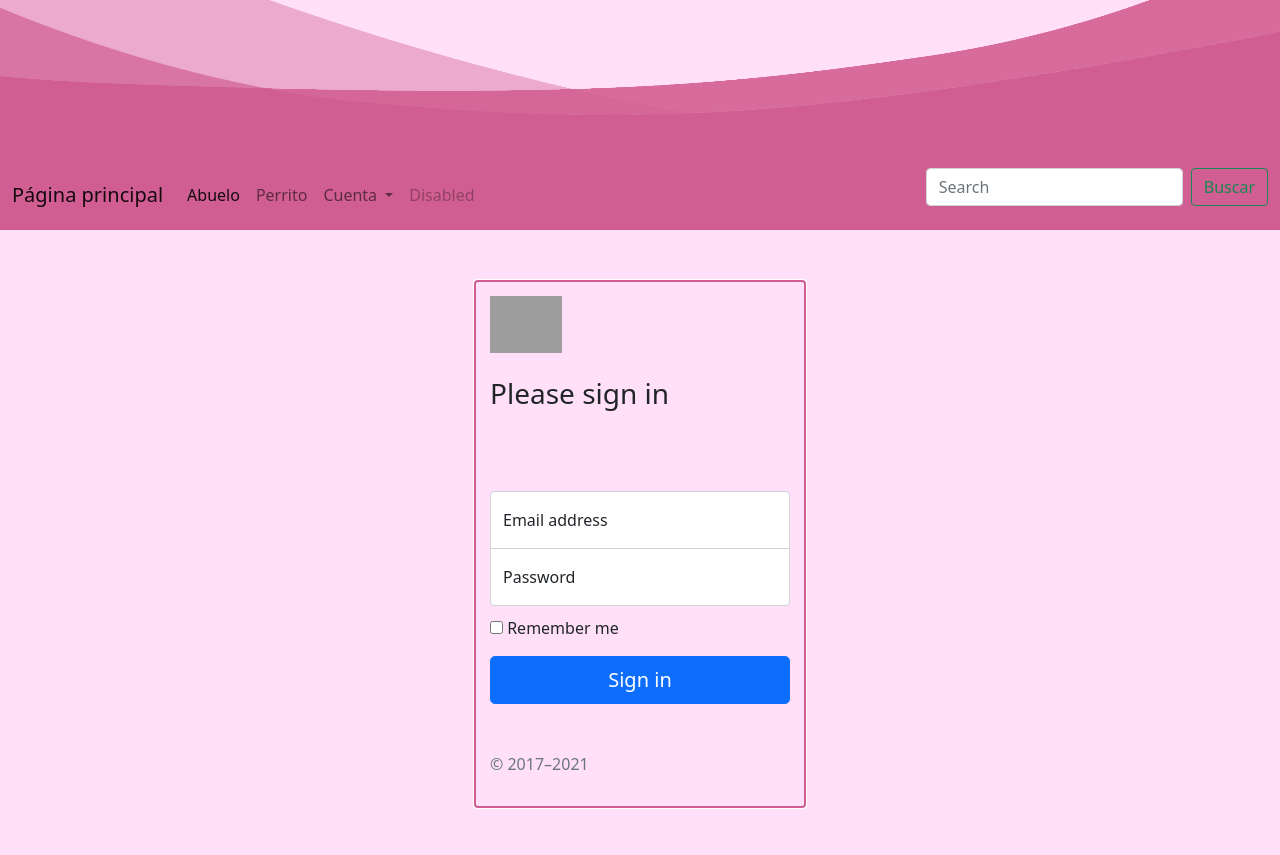
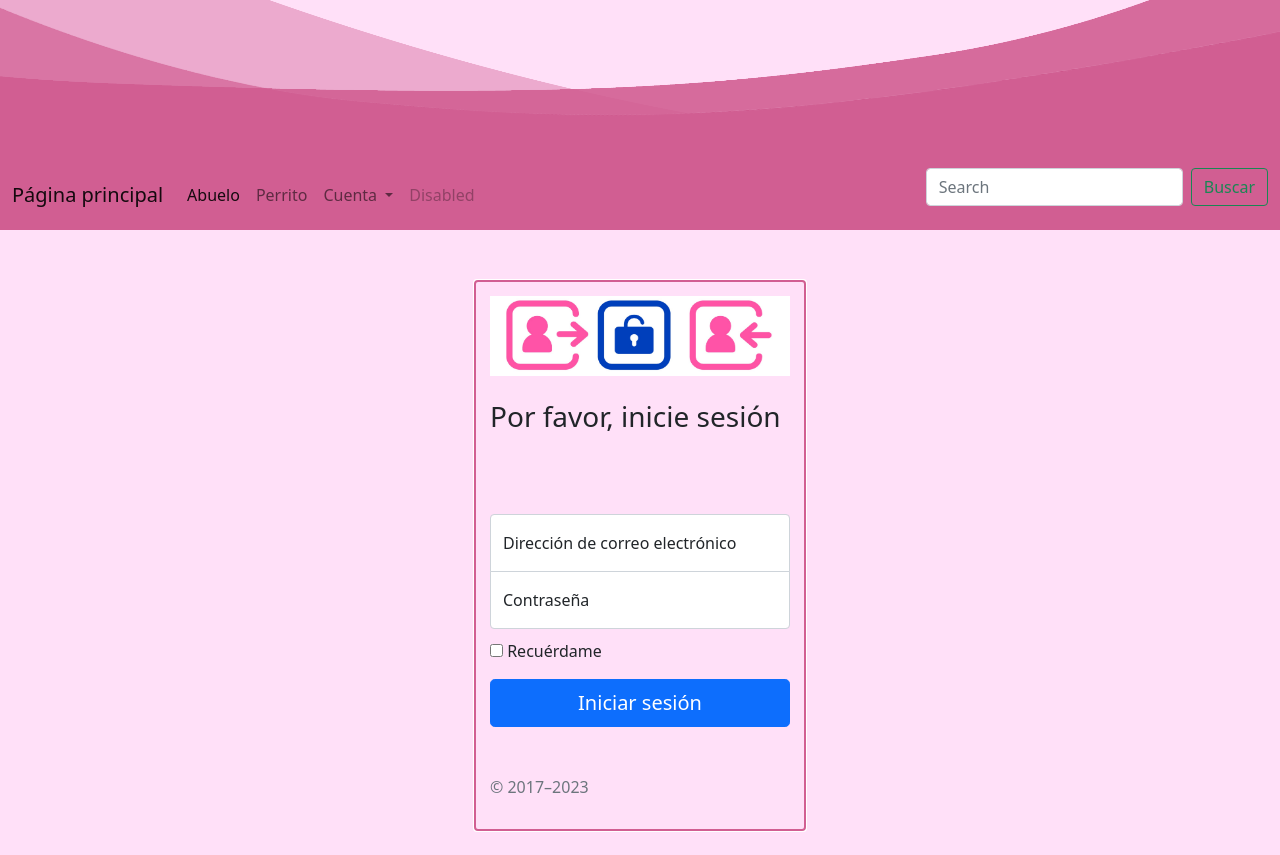
Before and after one commit to grupodisweb/noticias_siglomundo, a Flask app: page /inicio-sesion in a window 1280 px wide. Shown: the top 855 px of the page. Run offline with Flask 3, Linux system fonts and the light colour scheme; some libraries are stand-ins or nearby versions; grey boxes are pictures that could not be loaded.

Commit message:
inicio sesion mejorado (fernando)

```diff
--- a/app/templates/inicio-sesion.html
+++ b/app/templates/inicio-sesion.html
@@ -16,25 +16,25 @@ crossorigin="anonymous"></script>
     <div class="padding-div">
     <main class="form-signin" class="text-center" class="singin-thing">
         <form>
-          <img class="mb-4" src="../assets/brand/bootstrap-logo.svg" alt="" width="72" height="57">
-          <h1 class="h3 mb-3 fw-normal">Please sign in</h1>
+          <img class="mb-4" src="../static/img/login.jpg" alt="" width="300" height="80">
+          <h1 class="h3 mb-3 fw-normal">Por favor, inicie sesión</h1>
 
           <div class="form-floating">
             <input type="email" class="form-control" id="floatingInput" placeholder="name@example.com">
-            <label for="floatingInput">Email address</label>
+            <label for="floatingInput">Dirección de correo electrónico</label>
           </div>
           <div class="form-floating">
             <input type="password" class="form-control" id="floatingPassword" placeholder="Password">
-            <label for="floatingPassword">Password</label>
+            <label for="floatingPassword">Contraseña</label>
           </div>
 
           <div class="checkbox mb-3">
             <label>
-              <input type="checkbox" value="remember-me"> Remember me
+              <input type="checkbox" value="remember-me"> Recuérdame
             </label>
           </div>
-          <button class="w-100 btn btn-lg btn-primary" type="submit">Sign in</button>
-          <p class="mt-5 mb-3 text-muted">&copy; 2017–2021</p>
+          <button class="w-100 btn btn-lg btn-primary" type="submit">Iniciar sesión</button>
+          <p class="mt-5 mb-3 text-muted">&copy; 2017–2023</p>
         </form>
       </main>
     </div>
```
Also changed, not shown: app/static/img/login.jpg (added).
